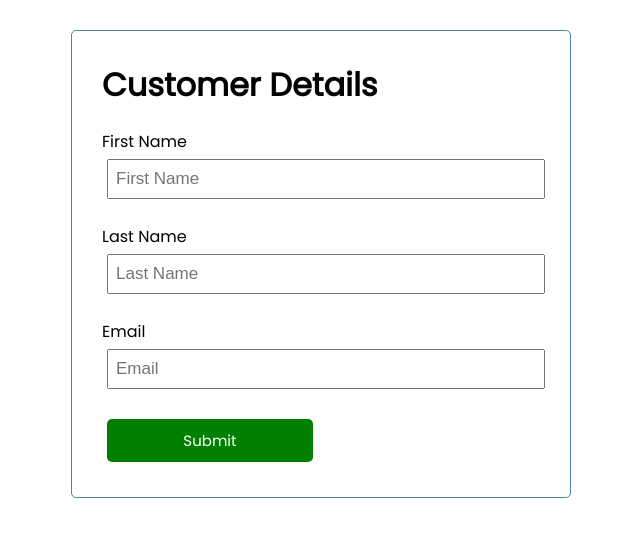
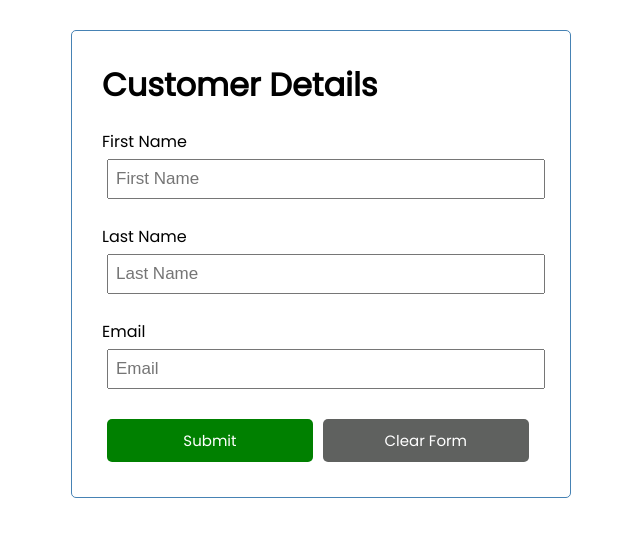
Before and after one commit to affzkwn/customer-form-angular, an Angular app: page / in a window 1280 px wide. Shown: the top 536 px of the page, without its empty margins (319-959 px from the left). Built offline with nearby package versions, Linux system fonts and the light colour scheme; data requests are answered from the project's data file.

Commit message:
submit button completed. Clear btn aren't finish

```diff
--- a/src/app/app.module.ts
+++ b/src/app/app.module.ts
@@ -1,6 +1,7 @@
 import { NgModule } from '@angular/core';
 import { BrowserModule } from '@angular/platform-browser';
 import {HttpClientModule} from '@angular/common/http';
+import { FontAwesomeModule } from '@fortawesome/angular-fontawesome';
 import { FormsModule  } from '@angular/forms';
 
 import { AppRoutingModule } from './app-routing.module';
@@ -10,7 +11,6 @@ import { ButtonComponent } from './components/button/button.component';
 import { BodyComponent } from './components/body/body.component';
 import { CustomersComponent } from './components/customers/customers.component';
 import { CustomerDetailComponent } from './components/customer-detail/customer-detail.component';
-import { FontAwesomeModule } from '@fortawesome/angular-fontawesome';
 import { AddCustomerComponent } from './components/add-customer/add-customer.component';
 
 @NgModule({
--- a/src/app/components/add-customer/add-customer.component.html
+++ b/src/app/components/add-customer/add-customer.component.html
@@ -1,4 +1,4 @@
-<form class="add-form" (ngSubmit)="onSubmit">
+<form class="add-form" (ngSubmit)="onSubmit()">
   <div class="form-control">
     <label for="firstName" >First Name</label>
     <input type="text" name="firstName" [(ngModel)]="firstName" id="firstName" placeholder="First Name">
@@ -12,5 +12,5 @@
     <input type="text" name="email" [(ngModel)]="email" id="email" placeholder="Email">
   </div>
 <input type="submit" value="Submit" class="btn btn-block" style="background-color: green;" />
-<!--<input type="" value="Clear Form" class="btn btn-block" style="background-color: rgb(107, 105, 105);" />-->
+<input type="button" (click)="onDelete" value="Clear Form" class="btn btn-block" style="background-color: rgb(95, 97, 95);"/>
 </form>
--- a/src/app/components/add-customer/add-customer.component.ts
+++ b/src/app/components/add-customer/add-customer.component.ts
@@ -8,6 +8,8 @@ import { Customer } from 'src/app/customer';
 })
 export class AddCustomerComponent implements OnInit {
   @Output() onAddCust: EventEmitter<Customer> = new EventEmitter();
+  @Output() onDeleteForm: EventEmitter<Customer> = new EventEmitter();
+
   firstName!: string;
   lastName!: string;
   email!: string;
@@ -15,6 +17,11 @@ export class AddCustomerComponent implements OnInit {
   constructor() { }
 
   ngOnInit(): void {
+  }
+
+  onDelete(customer: Customer){
+    console.log(234);
+    this.onDeleteForm.emit(customer);
   }
 
   onSubmit() {
--- a/src/app/components/customers/customers.component.html
+++ b/src/app/components/customers/customers.component.html
@@ -1,4 +1,4 @@
-<app-add-customer (onAddCust)="addCust($event)"></app-add-customer>
+<app-add-customer (onAddCust)="addCust($event)" (onDeleteForm)="onDelete($event)"></app-add-customer>
 <app-customer-detail
 *ngFor="let customer of customers"
 [customer]="customer" (onDeleteForm)="onDelete(customer)">
--- a/src/app/components/customers/customers.component.ts
+++ b/src/app/components/customers/customers.component.ts
@@ -21,12 +21,11 @@ export class CustomersComponent implements OnInit {
 
   onDelete (customer: Customer) {
     this.customerService.onDelete(customer).subscribe(() => (this.customers = this.customers.filter(t => t.id !== customer.id)));
-    console.log(123);
+
   }
 
   addCust( customer : Customer ) {
-    console.log(customer);
-    //this.customerService.addCust(customer).subscribe((customer) => (this.customers.push(customer)));
+    this.customerService.addCust(customer).subscribe((customer) => (this.customers.push(customer)));
   }
 
 }
```
